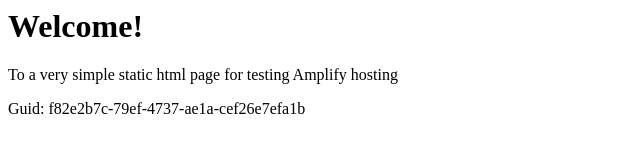
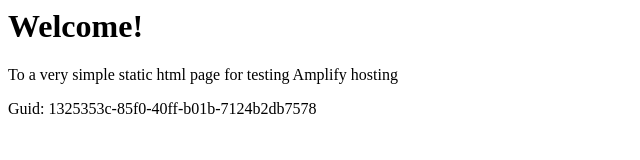
Before and after one commit to aws-aemilia-iad/Github-PR-Commit-Integration-Test-DoNotTouch-GitHubWebhookPushCanaryTest-v1-gamma-us-east-1, a website: page src/index.html in a window 1280 px wide. Shown: the full height of the page, 0-640 px from the left. Drawn offline with Linux system fonts and the light colour scheme.

Commit message:
commit from integ tests

```diff
--- a/src/index.html
+++ b/src/index.html
@@ -12,6 +12,6 @@
 <body>
     <h1>Welcome!</h1>
     <p>To a very simple static html page for testing Amplify hosting</p>
-    <p>Guid: f82e2b7c-79ef-4737-ae1a-cef26e7efa1b</p></body>
+    <p>Guid: 1325353c-85f0-40ff-b01b-7124b2db7578</p></body>
 
 </html>
```
